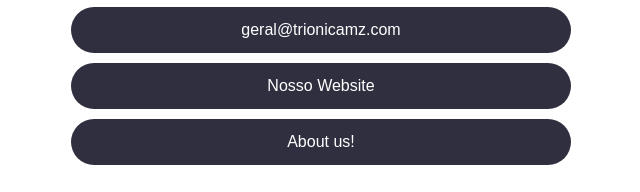
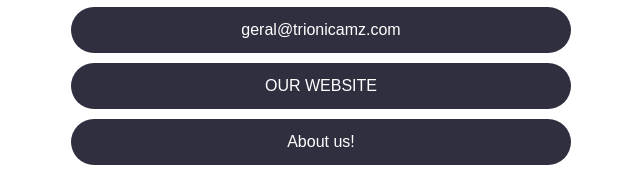
Before and after one commit to trionicamz/FlavioCanudo-EN, a plain HTML site: page index.html in a window 1280 px wide. Shown: the part 809-1001 px from the top of the page, 319-959 px from the left. Drawn offline with Linux system fonts and the light colour scheme.

Commit message:
Update index.html

```diff
--- a/index.html
+++ b/index.html
@@ -46,7 +46,7 @@
     <a href="mailto:geral@trionicamz.com" class="btn"> geral@trionicamz.com</a>
 
     <!-- Links -->
-    <a href="https://trionicamz.com" target="_blank" class="btn"> Nosso Website</a>
+    <a href="https://trionicamz.com" target="_blank" class="btn"> OUR WEBSITE</a>
   <!-- Link para o PDF Sobre Nós -->
 <a href="about.pdf" class="btn" target="_blank">About us!</a>
 
```
